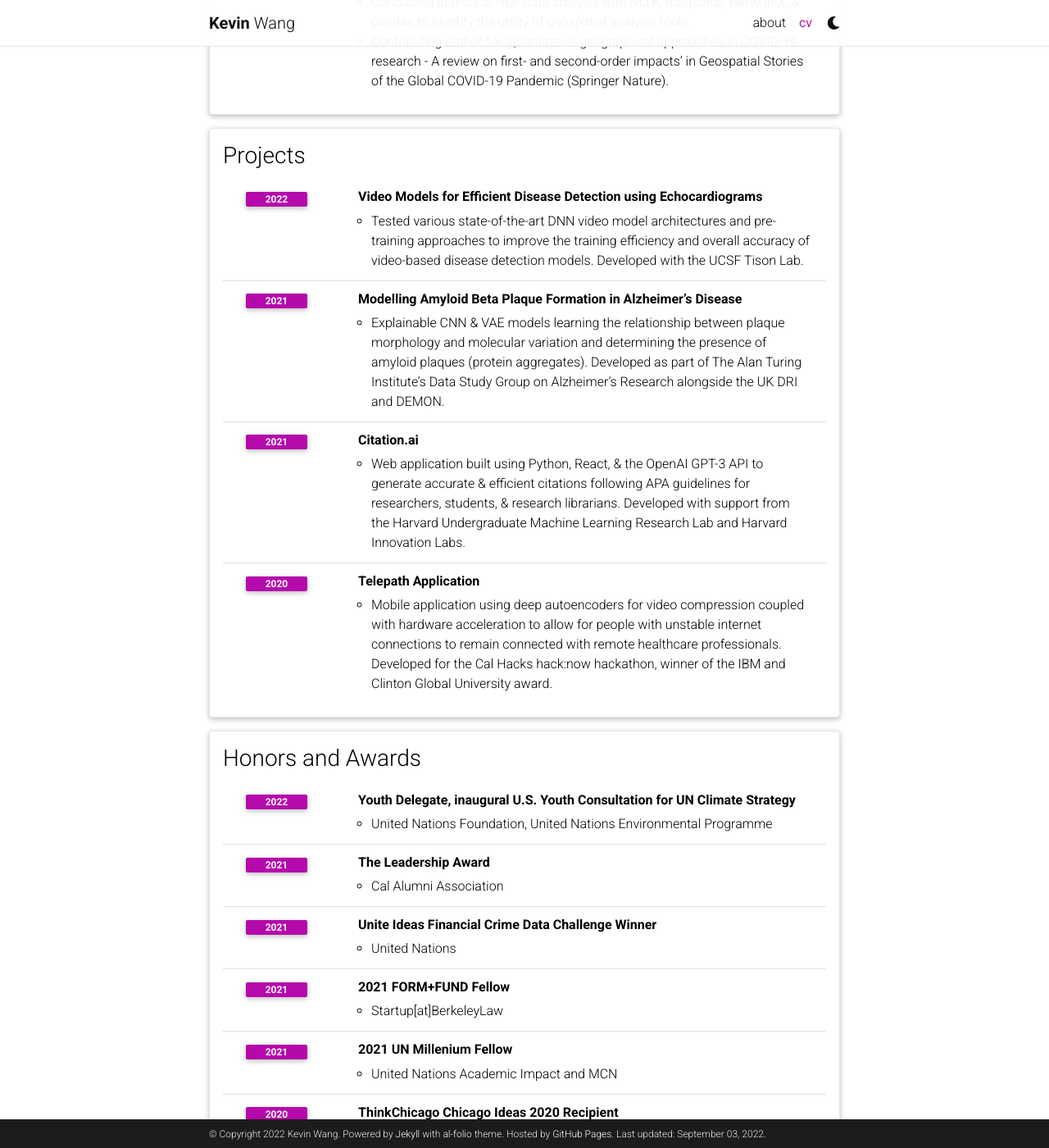
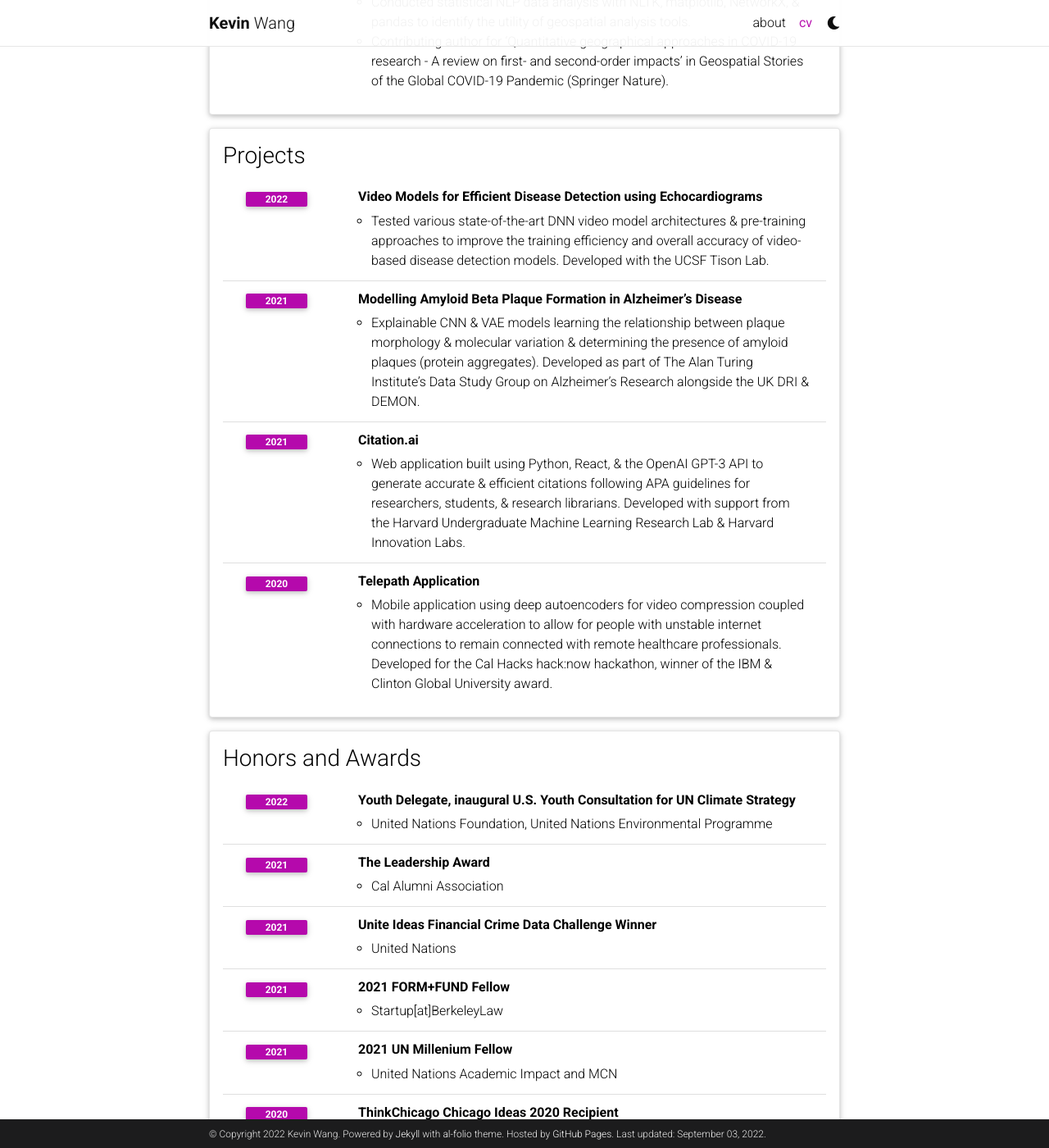
Before and after one commit to itskevinwang/itskevinwang.github.io, a Jekyll site: the page built from _pages/cv.md, in a window 1280 px wide and 1400 px high, scrolled down 2094 px. Shown: the whole window at 82% size. Built offline with Jekyll 4.4.1, drawn with Linux system fonts in a browser that asks for light colours; comment, search, counter and statistics services are not loaded; a style sheet for code colours, icons or effects is not loaded; some of the changed text lies outside the part shown.

Commit message:
Update 'and'

```diff
--- a/_data/cv.yml
+++ b/_data/cv.yml
@@ -20,8 +20,8 @@
       institution: Berkeley Speech and Computation Lab
       year: 2021 - Present
       description:
-        - Developing deep learning models for speech data and using speech to understand how neural nets learn.
-        - Working on Project CETI, machine learning and linguistics towards decoding sperm whale communication.
+        - Developing deep learning models for speech data & using speech to understand how neural nets learn.
+        - Working on Project CETI, machine learning & linguistics towards decoding sperm whale communication.
 
     - title: Research Intern, Software Development
       institution: MIT Lincoln Laboratory
@@ -30,7 +30,7 @@
         - Developed a low-cost, rapidly deployable HF transponder platform, saving 98% of prior transponder operating costs in the field.
         - Applied graph neural networks for radar signal classification to increase accuracy from prior YOLO model.
         - Increased the efficiency of Horizon real-time over-the-horizon radar software through implementing ArrayFire tensor functions.
-        - Assisted operations and teardown of HF over-the-horizon radar array project through onsite software development and hardware maintenance at White Sands Missile Range, NM.
+        - Assisted operations & teardown of HF over-the-horizon radar array project through onsite software development & hardware maintenance at White Sands Missile Range, NM.
 
     - title: Research Intern
       institution: NASA Goddard Space Flight Center
@@ -39,7 +39,7 @@
         - Developed & tested custom TF & Keras applications on the DGX HPC cluster to improve DL parallel training performance.
         - Drafted a standard tutorial & report for migrating Earth science DL applications to GPU & multi-GPU-based environments.
         - Delivered a package containing four Earth science DL applications with model & data parallelism for testing GPU platforms.
-        - Presented ‘AI/ML/DL Benchmarks for Earth Science Applications’ alongside fellow NASA and George Mason University NSF STC researchers at the ACM/IEEE SC21 conference.
+        - Presented ‘AI/ML/DL Benchmarks for Earth Science Applications’ alongside fellow NASA & George Mason University NSF STC researchers at the ACM/IEEE SC21 conference.
 
     - title: Undergraduate Research Fellow
       institution: National Science Foundation
@@ -73,19 +73,19 @@
   contents:
     - title: Video Models for Efficient Disease Detection using Echocardiograms
       year: 2022
-      description: Tested various state-of-the-art DNN video model architectures and pre-training approaches to improve the training efficiency and overall accuracy of video-based disease detection models. Developed with the UCSF Tison Lab.
+      description: Tested various state-of-the-art DNN video model architectures & pre-training approaches to improve the training efficiency and overall accuracy of video-based disease detection models. Developed with the UCSF Tison Lab.
 
     - title: Modelling Amyloid Beta Plaque Formation in Alzheimer’s Disease
       year: 2021
-      description: Explainable CNN & VAE models learning the relationship between plaque morphology and molecular variation and determining the presence of amyloid plaques (protein aggregates). Developed as part of The Alan Turing Institute’s Data Study Group on Alzheimer’s Research alongside the UK DRI and DEMON.
+      description: Explainable CNN & VAE models learning the relationship between plaque morphology & molecular variation & determining the presence of amyloid plaques (protein aggregates). Developed as part of The Alan Turing Institute’s Data Study Group on Alzheimer’s Research alongside the UK DRI & DEMON.
 
     - title: Citation.ai
       year: 2021
-      description: Web application built using Python, React, & the OpenAI GPT-3 API to generate accurate & efficient citations following APA guidelines for researchers, students, & research librarians. Developed with support from the Harvard Undergraduate Machine Learning Research Lab and Harvard Innovation Labs.
+      description: Web application built using Python, React, & the OpenAI GPT-3 API to generate accurate & efficient citations following APA guidelines for researchers, students, & research librarians. Developed with support from the Harvard Undergraduate Machine Learning Research Lab & Harvard Innovation Labs.
 
     - title: Telepath Application
       year: 2020
-      description: Mobile application using deep autoencoders for video compression coupled with hardware acceleration to allow for people with unstable internet connections to remain connected with remote healthcare professionals. Developed for the Cal Hacks hack:now hackathon, winner of the IBM and Clinton Global University award.
+      description: Mobile application using deep autoencoders for video compression coupled with hardware acceleration to allow for people with unstable internet connections to remain connected with remote healthcare professionals. Developed for the Cal Hacks hack:now hackathon, winner of the IBM & Clinton Global University award.
 
 - title: Honors and Awards
   type: time_table
```
